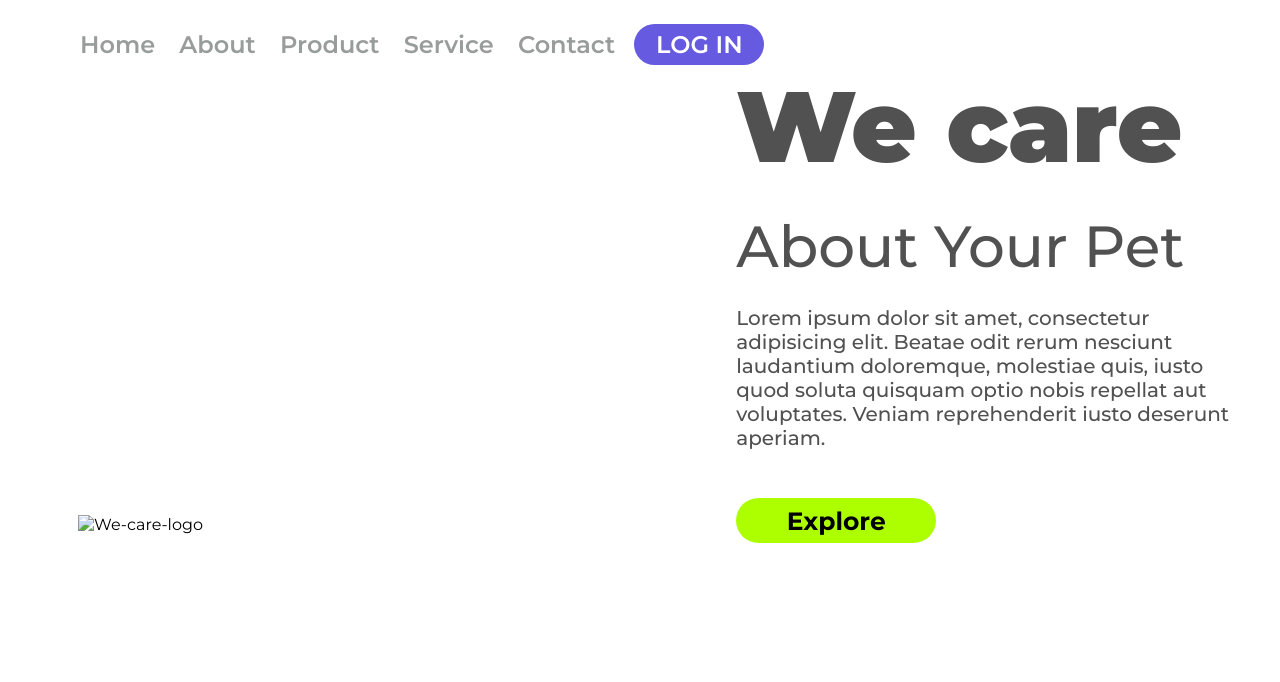
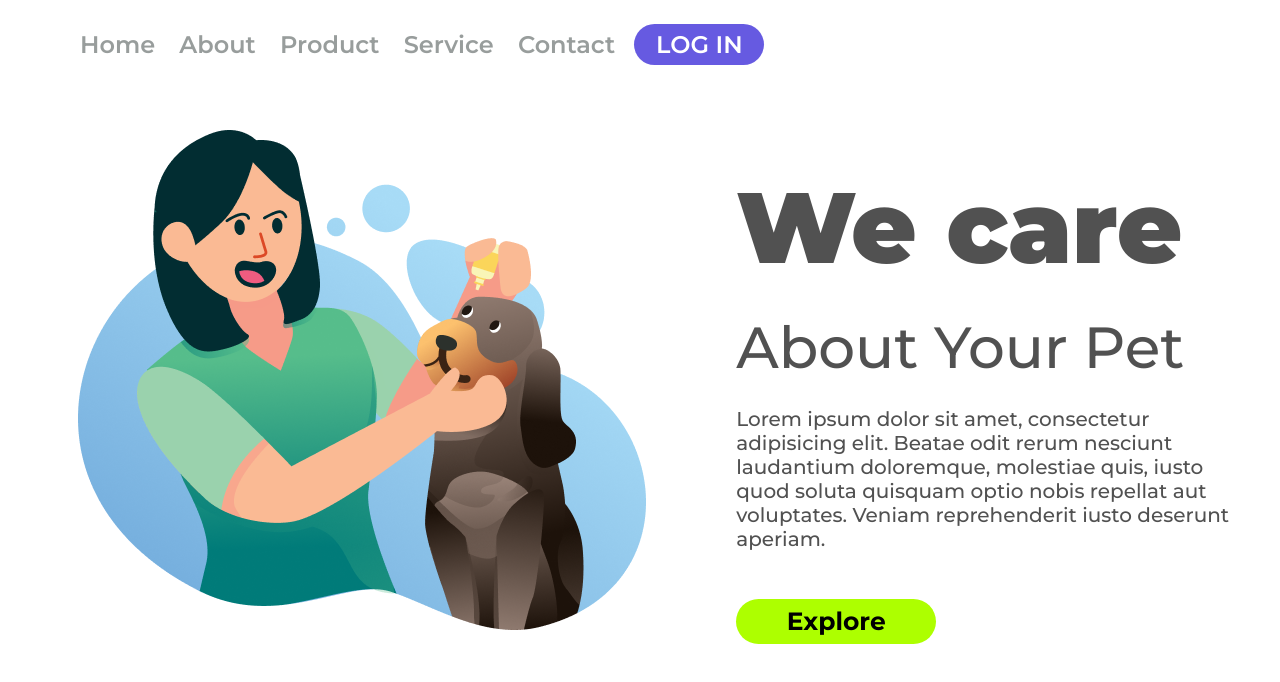
Before and after one commit to AntonioGabriel01/TerceiroProjeto-HTML-CSS, a plain HTML site: page index.html in a window 1280 px wide. Drawn offline with Linux system fonts and the light colour scheme.

Commit message:
alteração imagem

```diff
--- a/index.html
+++ b/index.html
@@ -22,7 +22,7 @@
         <button class="button-header">LOG IN</button>
     </header>
     <main>
-        <img src="./img/we care.png" alt="We-care-logo">
+        <img src="./img/we care!.png" alt="We-care-logo">
         <div class="div-main">
             <h1>We care</h1>
             <h2>About Your Pet</h2>
```
